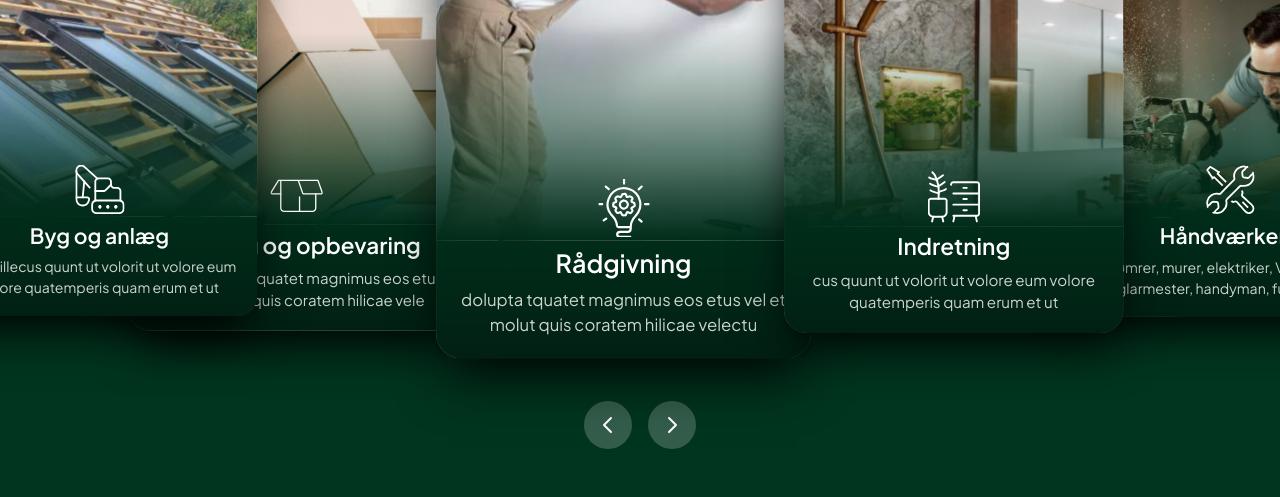
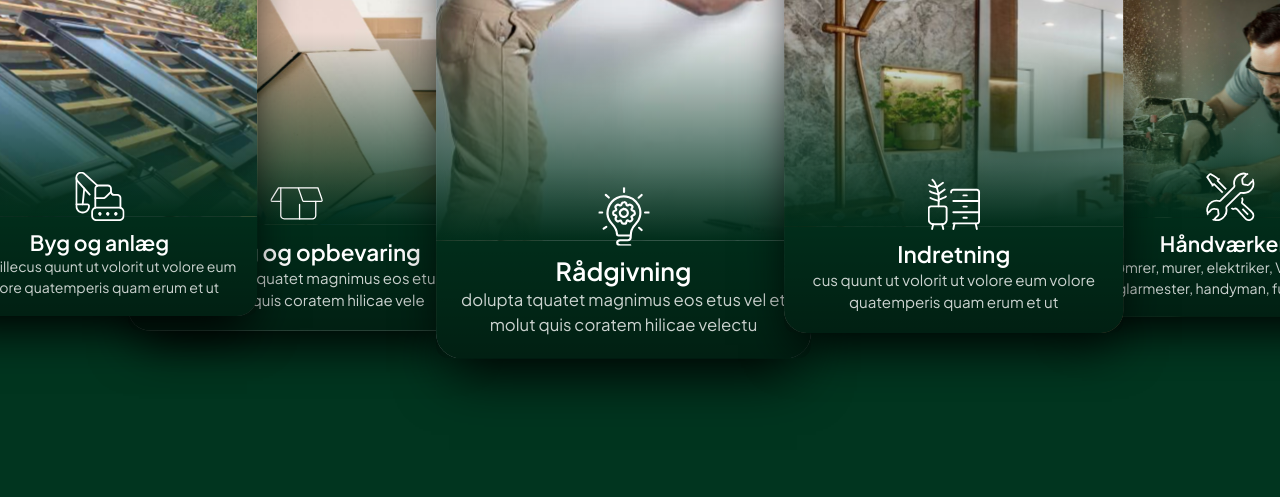
Before and after one commit to sam904/boligmatch-web, a React (Vite) app: page / in a window 1280 px wide. Shown: the part 1310-1807 px from the top of the page. Built offline with nearby package versions, Linux system fonts and the light colour scheme.

Commit message:
Update styling in PartnerStatistics, ServiceCarousel, and SupplierProfile components

```diff
--- a/src/features/partners/PartnerPages/PartnerStatistics.tsx
+++ b/src/features/partners/PartnerPages/PartnerStatistics.tsx
@@ -102,6 +102,7 @@ function ParentStatistics() {
                 flex items-center justify-center
                 w-[188px]
                 h-[55px]
+                space-x-2 md:space-x-3
                 px-7
                 text-white
                 rounded-[11px]
@@ -115,7 +116,7 @@ function ParentStatistics() {
               `}
               >
                 {/* ICON PERFECTLY CENTERED */}
-                <div className="flex items-center justify-center w-[25px] h-[28px]">
+                <div className="flex items-center  justify-center w-[25px] h-[28px]">
                   <img
                     src={Statistik}
                     alt="Statistics"
--- a/src/pages/Landingpage/ServiceCarousel.tsx
+++ b/src/pages/Landingpage/ServiceCarousel.tsx
@@ -249,7 +249,7 @@ export default function ServiceCarousel() {
               <div className="absolute bottom-0 left-0 right-0 p-5 bg-gradient-to-t from-black/40 to-transparent rounded-b-[12px]">
                 {currentService && (
                   <>
-                    <div className="flex flex-col items-center justify-center gap-2 mb-2">
+                    <div className="flex flex-col items-center justify-center gap-2 mb-">
                       <img
                         src={currentService.icon}
                         alt=""
@@ -271,27 +271,6 @@ export default function ServiceCarousel() {
         })}
       </div>
 
-      {/* Optional Navigation Buttons (for accessibility) */}
-      <div className="absolute bottom-10 left-1/2 transform -translate-x-1/2 flex gap-4">
-        <button
-          onClick={handlePrev}
-          className="bg-white/20 hover:bg-white/30 text-white p-3 rounded-full transition-colors duration-200"
-          aria-label="Previous slide"
-        >
-          <svg className="w-6 h-6" fill="none" stroke="currentColor" viewBox="0 0 24 24">
-            <path strokeLinecap="round" strokeLinejoin="round" strokeWidth={2} d="M15 19l-7-7 7-7" />
-          </svg>
-        </button>
-        <button
-          onClick={handleNext}
-          className="bg-white/20 hover:bg-white/30 text-white p-3 rounded-full transition-colors duration-200"
-          aria-label="Next slide"
-        >
-          <svg className="w-6 h-6" fill="none" stroke="currentColor" viewBox="0 0 24 24">
-            <path strokeLinecap="round" strokeLinejoin="round" strokeWidth={2} d="M9 5l7 7-7 7" />
-          </svg>
-        </button>
-      </div>
     </div>
   );
 }
--- a/src/pages/SupplierProfile.tsx
+++ b/src/pages/SupplierProfile.tsx
@@ -884,10 +884,10 @@ const SupplierProfile = () => {
                   </div>
                 </div>
               )}
-              <div className=" bg-[linear-gradient(180deg,rgba(4,52,40,0)_0%,#043428_100%)] h-[80px] w-full" >
+              <div className=" bg-[linear-gradient(180deg,rgba(1,53,31,0)_0%,#01351F_100%)] h-[350px] w-full" >
 
               </div>
-              <div className=" bg-[#043428] pt-0 w-full">
+              <div className=" bg-[#01351f] pt-0 w-full">
                 <div className="w-full mx-auto px-12 flex justify-center items-end">
                   <div className="flex md:gap-6 gap-3 justify-center  md:bottom-0 w-full  pb-0 z-40">
                     {/* Show buttons only when video is NOT playing */}
```
